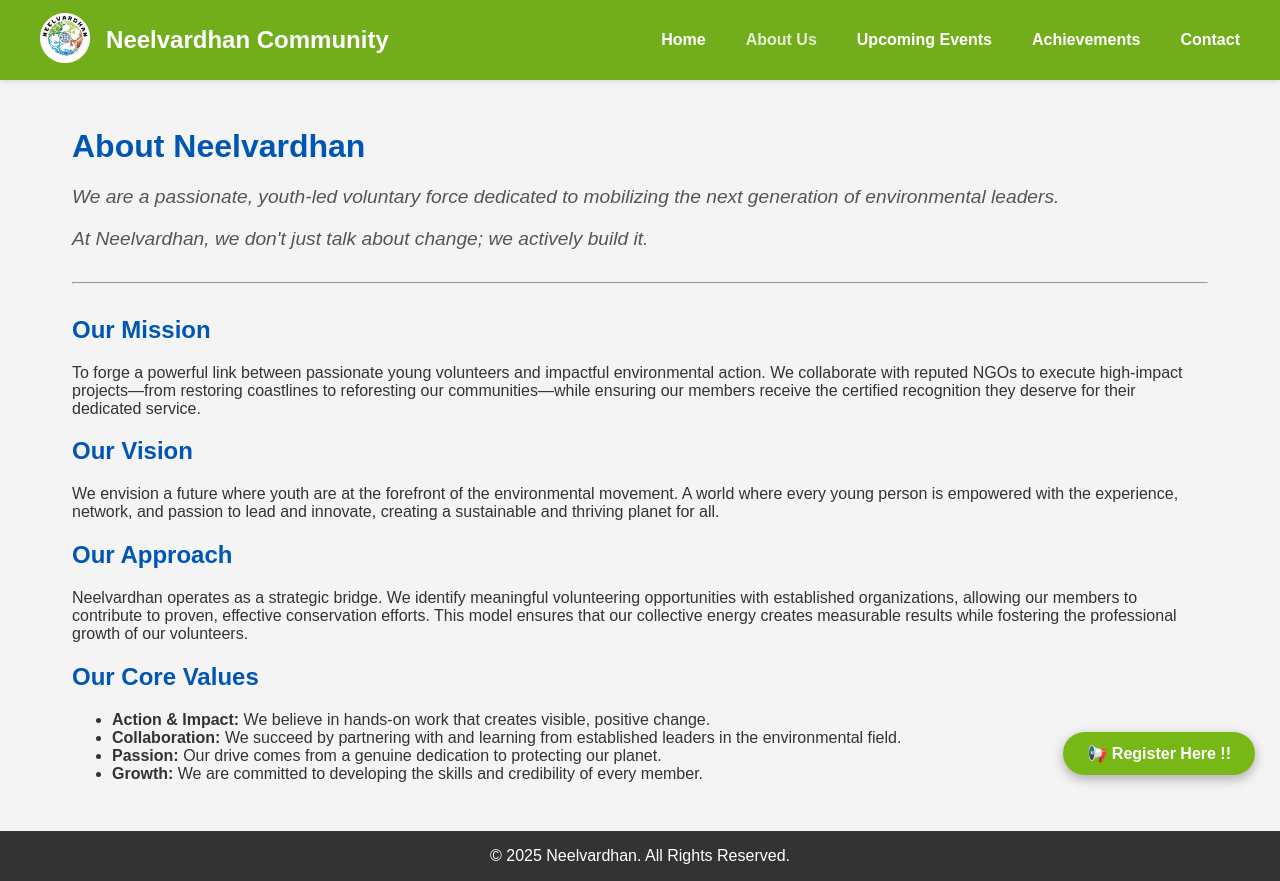
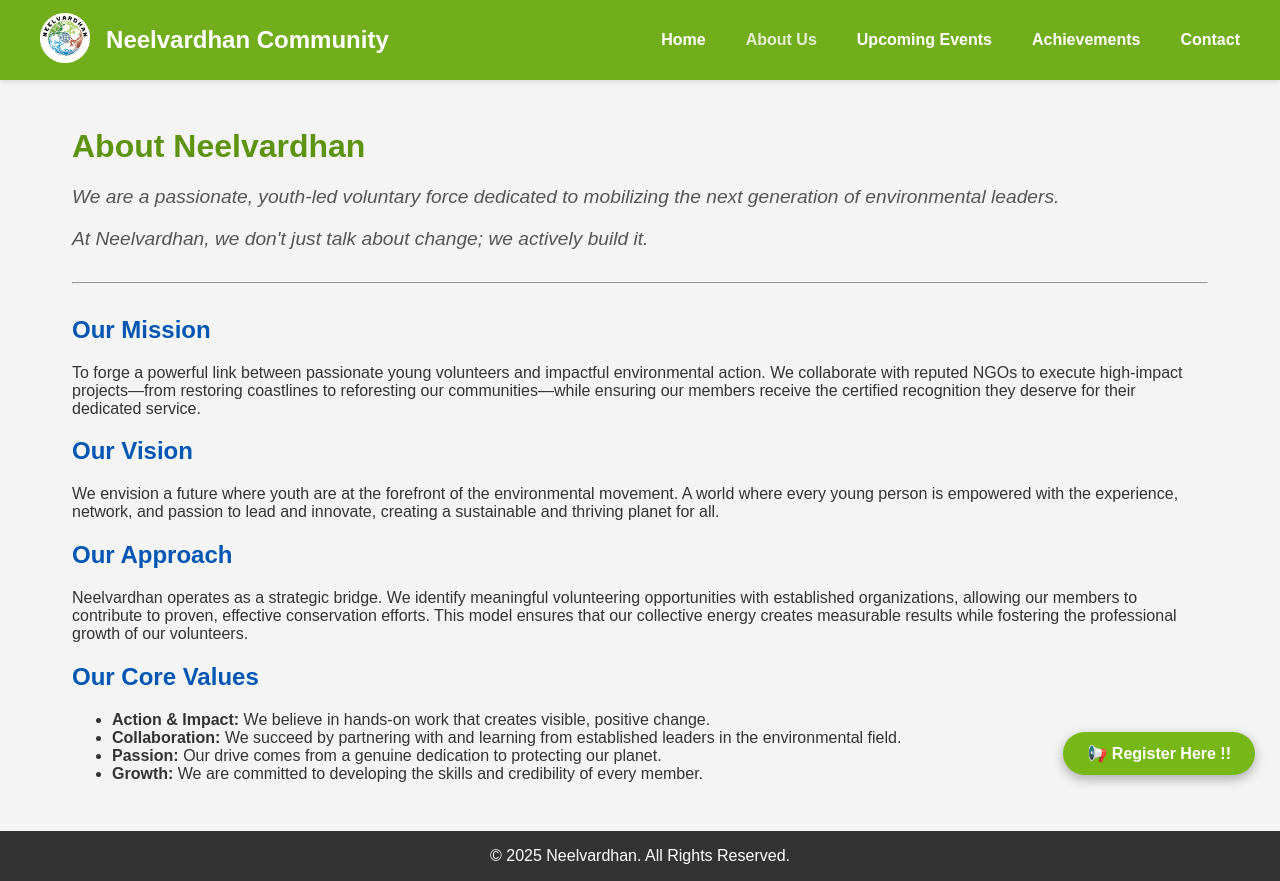
Before and after one commit to OG-DHRUV-1002/dns-website, a React (Create React App) app: page /about in a window 1280 px wide. Built offline with nearby package versions, Linux system fonts and the light colour scheme.

Commit message:
Update About.js

```diff
--- a/src/pages/About.js
+++ b/src/pages/About.js
@@ -5,7 +5,7 @@ import FloatingRegisterButton from '../components/FloatingRegisterButton'; // <-
 const About = () => {
   return (
     <div className="page-container">
-      <h1>About Neelvardhan</h1>
+      <h1 style={{color: '#5E9211' }}>About Neelvardhan</h1>
       <p style={{ fontSize: '1.2rem', fontStyle: 'italic', color: '#555' }}>
         We are a passionate, youth-led voluntary force dedicated to mobilizing the next generation of environmental leaders.</p>
 	<p style={{ fontSize: '1.2rem', fontStyle: 'italic', color: '#555' }}>At Neelvardhan, we don't just talk about change; we actively build it.
```
